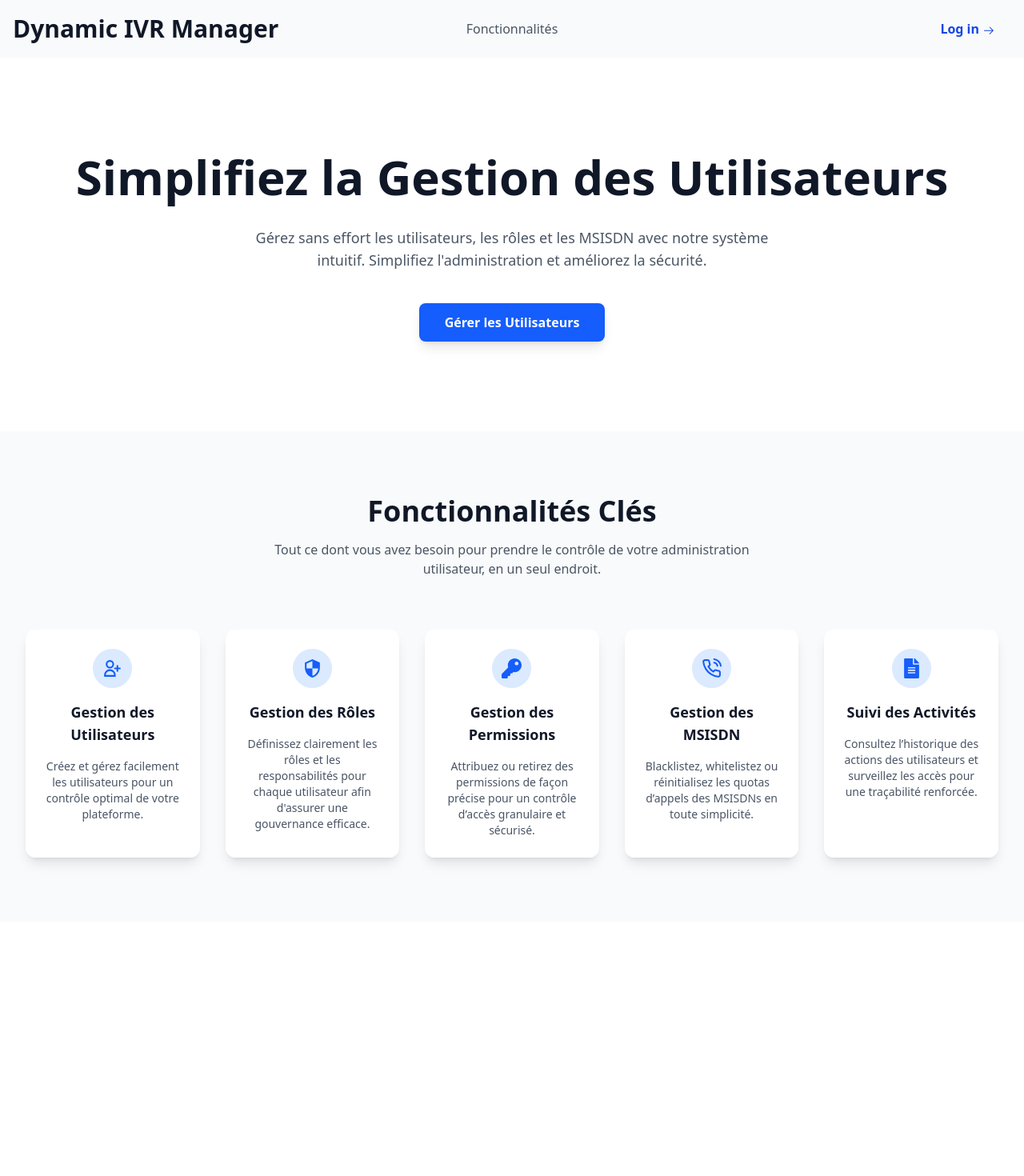
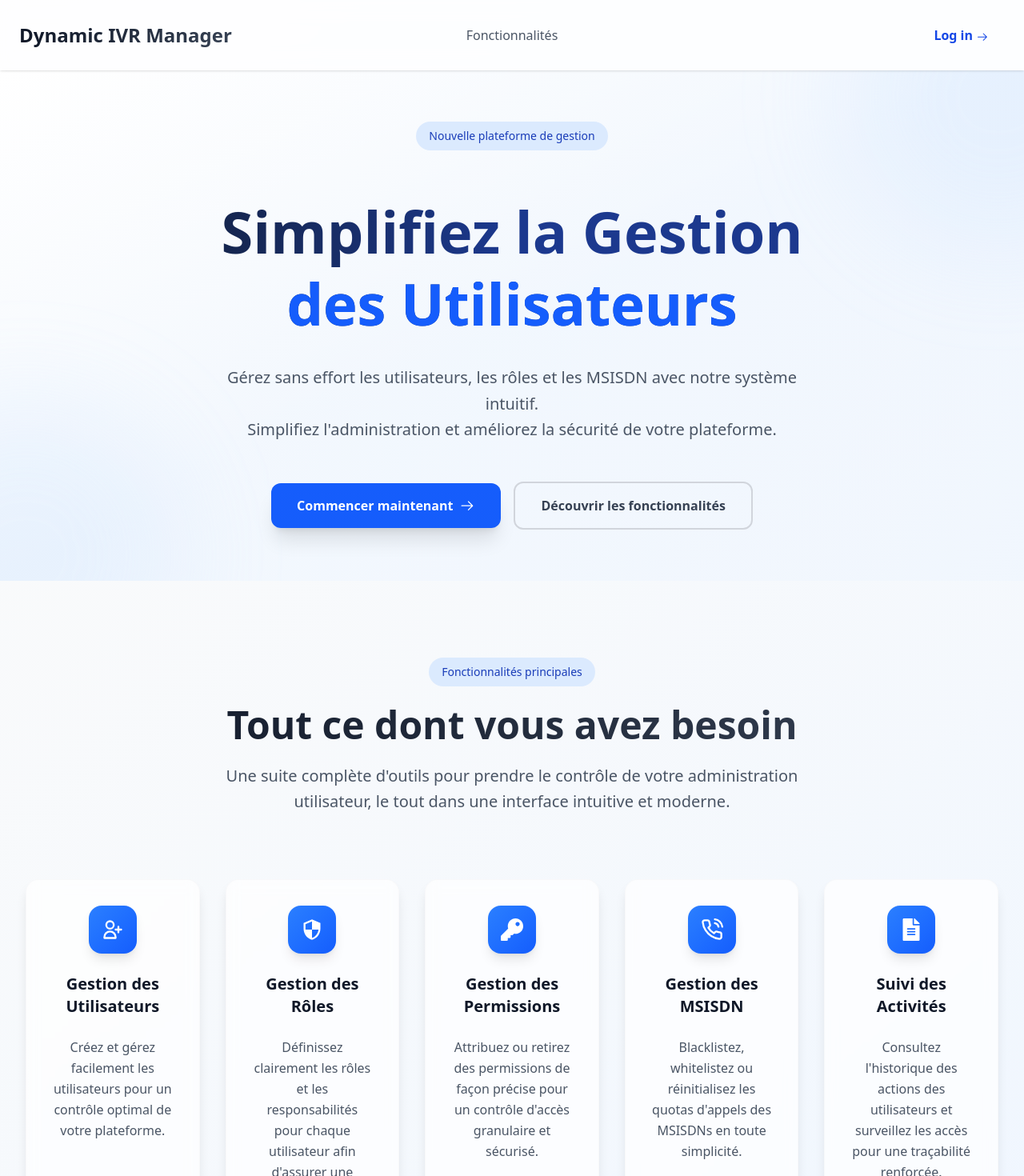
Before and after one commit to AbderaoufSouissi/Dynamic-IVR-Manager, a React (Vite) app in the folder IVR-client/: page / in a window 1280 px wide. Shown: the top 1470 px of the page at 80% size. Before the commit the page ends 1152 px from the top, so only its background shows below. Built offline with nearby package versions, Linux system fonts and the light colour scheme; no server answers.

Commit message:
Frontend: Modification de la page HomePage

```diff
--- a/IVR-client/src/pages/HomePage.tsx
+++ b/IVR-client/src/pages/HomePage.tsx
@@ -4,86 +4,66 @@ import { GoArrowRight } from "react-icons/go";
 import { HiOutlineUserAdd } from "react-icons/hi";
 import { MdOutlineSecurity } from "react-icons/md";
 import { NavLink } from "react-router-dom";
+import Footer from "../components/footer/Footer";
 
 const HomePage = () => {
-
-
   const features = [
     {
       title: "Gestion des Utilisateurs",
       description: "Créez et gérez facilement les utilisateurs pour un contrôle optimal de votre plateforme.",
-      icon: <HiOutlineUserAdd size={25} />
+      icon: <HiOutlineUserAdd size={28} />
     },
     {
       title: "Gestion des Rôles",
       description: "Définissez clairement les rôles et les responsabilités pour chaque utilisateur afin d'assurer une gouvernance efficace.",
-      icon: <MdOutlineSecurity size={25} />
+      icon: <MdOutlineSecurity size={28} />
     },
     {
       title: "Gestion des Permissions",
-      description: "Attribuez ou retirez des permissions de façon précise pour un contrôle d’accès granulaire et sécurisé.",
-      icon: <FaKey size={25} />
+      description: "Attribuez ou retirez des permissions de façon précise pour un contrôle d'accès granulaire et sécurisé.",
+      icon: <FaKey size={28} />
     },
     {
       title: "Gestion des MSISDN",
-      description: "Blacklistez, whitelistez ou réinitialisez les quotas d’appels des MSISDNs en toute simplicité.",
-      icon: <FiPhoneCall size={25} />
+      description: "Blacklistez, whitelistez ou réinitialisez les quotas d'appels des MSISDNs en toute simplicité.",
+      icon: <FiPhoneCall size={28} />
     },
     {
       title: "Suivi des Activités",
-      description: "Consultez l’historique des actions des utilisateurs et surveillez les accès pour une traçabilité renforcée.",
-      icon: <FaFileAlt size={25} />
+      description: "Consultez l'historique des actions des utilisateurs et surveillez les accès pour une traçabilité renforcée.",
+      icon: <FaFileAlt size={28} />
     },
   ];
 
+  const scrollToFeatures = (e: { preventDefault: () => void; }) => {
+    e.preventDefault();
+    const featuresSection = document.getElementById('features-section');
+    if (featuresSection) {
+      featuresSection.scrollIntoView({
+        behavior: 'smooth',
+        block: 'start'
+      });
+    }
+  };
+
   return (
-      // <div className="bg-gray-50 text-gray-800 h-screen flex flex-col scroll-smooth overflow-hidden">
-    //   <Header/>
-    //   <HeroSection />
-    //   <Footer />
-    // </div>
+    <div className="bg-gradient-to-br from-slate-50 to-blue-50 min-h-screen">
+      {/* Enhanced Header */}
+      <header className="flex items-center justify-between px-6 py-6 bg-white/80 backdrop-blur-md shadow-sm sticky top-0 z-50">
+        <div className="flex items-center space-x-3">
 
-
-
-    <div className="bg-gray-50">
-      {/* <header className="bg-white shadow-sm flex">
-
-          <div className="flex justify-between items-center py-4">
-
-            <div className="flex items-center space-x-2">
-              <span className="material-icons text-blue-600 text-3xl">widgets</span>
-              <span className="text-xl font-bold text-gray-800">Dynamic IVR Manager</span>
-            </div>
-
-
-            <div className="flex items-center justify-center">
-              <a className="text-gray-600 hover:text-blue-600 font-medium text-center" href="#">
-                Fonctionnalités
-              </a>
-            </div>
-
-
-            <div className="flex items-center justify-end">
-              <a
-                className="flex items-center text-blue-600 font-semibold hover:text-blue-700"
-                href="#"
-              >
-                Log in <span className="material-icons ml-1">arrow_forward</span>
-              </a>
-            </div>
-          </div>
-
-      </header> */}
-      <header className="relative flex items-center justify-between px-4 py-4">
-        <div>
-
-    <span className="font-bold text-3xl text-gray-900">Dynamic IVR Manager</span>
+          <span className="font-bold text-2xl bg-gradient-to-r from-gray-900 to-gray-700 bg-clip-text text-transparent">
+            Dynamic IVR Manager
+          </span>
         </div>
 
         <div className="absolute left-1/2 transform -translate-x-1/2">
-    <a className="text-gray-600 hover:text-blue-600 font-medium text-center" href="#">
+          <button
+            onClick={scrollToFeatures}
+            className="text-gray-600 hover:text-blue-600 font-medium text-center transition-all duration-300 hover:scale-105 px-4 py-2 rounded-lg hover:bg-blue-50"
+          >
             Fonctionnalités
-    </a>
+          </button>
         </div>
 
         <div>
@@ -99,52 +79,97 @@ const HomePage = () => {
       </header>
 
       <main>
-        {/* Hero Section */}
-        <section className="py-20 md:py-28 text-center bg-white">
-          <div className="container mx-auto px-4 sm:px-6 lg:px-8">
-            <h1 className="text-4xl md:text-6xl font-bold text-gray-900 leading-tight">
-              Simplifiez la Gestion des Utilisateurs
+        {/* Enhanced Hero Section */}
+        <section className="py-10 md:py-16 text-center bg-gradient-to-br from-white via-blue-50/50 to-blue-50/30 relative overflow-hidden">
+          {/* Background decoration */}
+          <div className="absolute inset-0 overflow-hidden">
+            <div className="absolute -top-40 -right-40 w-96 h-96 bg-blue-200/20 rounded-full blur-3xl"></div>
+            <div className="absolute -bottom-40 -left-40 w-96 h-96 bg-blue-200/20 rounded-full blur-3xl"></div>
+          </div>
+
+          <div className="container mx-auto px-4 sm:px-6 lg:px-8 relative z-10">
+            <div className="mb-8">
+              <span className="inline-block px-4 py-2 bg-blue-100 text-blue-800 rounded-full text-sm font-medium mb-6">
+                Nouvelle plateforme de gestion
+              </span>
+            </div>
+
+            <h1 className="text-4xl md:text-7xl font-bold bg-gradient-to-r from-gray-900 via-blue-900 to-blue-900 bg-clip-text text-transparent leading-tight mb-6">
+              Simplifiez la Gestion
+              <br />
+              <span className="text-blue-600">des Utilisateurs</span>
             </h1>
-            <p className="mt-6 max-w-2xl mx-auto text-lg text-gray-600">
+
+            <p className="mt-8 max-w-3xl mx-auto text-xl text-gray-600 leading-relaxed">
               Gérez sans effort les utilisateurs, les rôles et les MSISDN avec notre système intuitif.
-              Simplifiez l'administration et améliorez la sécurité.
+              <br className="hidden md:block" />
+              Simplifiez l'administration et améliorez la sécurité de votre plateforme.
             </p>
-            <div className="mt-10">
+
+            <div className="mt-12 flex flex-col sm:flex-row gap-4 justify-center items-center">
               <NavLink
                 to={"/login"}
-                className="inline-block bg-blue-600 text-white font-semibold py-3 px-8 rounded-lg shadow-lg hover:bg-blue-700 transition-transform transform hover:scale-105"
+                className="inline-flex items-center justify-center bg-gradient-to-r from-blue-600 to-blue-600 text-white font-semibold py-4 px-8 rounded-xl shadow-xl hover:from-blue-700 hover:to-blue-700 transition-all duration-300 transform hover:scale-105 hover:shadow-2xl group"
               >
-                Gérer les Utilisateurs
+                <span>Commencer maintenant</span>
+                <GoArrowRight className="ml-2 w-5 h-5 group-hover:translate-x-1 transition-transform" />
               </NavLink>
+
+              <button
+                onClick={scrollToFeatures}
+                className="inline-flex items-center justify-center border-2 border-gray-300 text-gray-700 font-semibold py-4 px-8 rounded-xl hover:border-blue-600 hover:text-blue-600 transition-all duration-300 hover:bg-white hover:shadow-lg"
+              >
+                Découvrir les fonctionnalités
+              </button>
             </div>
           </div>
         </section>
 
-        {/* Features Section */}
-        <section className="py-20 bg-gray-50">
+        {/* Enhanced Features Section */}
+        <section id="features-section" className="py-24 bg-gradient-to-br from-gray-50 to-blue-50/50">
           <div className="container mx-auto px-4 sm:px-6 lg:px-8">
-            <div className="text-center mb-16">
-              <h2 className="text-3xl md:text-4xl font-bold text-gray-900">Fonctionnalités Clés</h2>
-              <p className="mt-4 max-w-2xl mx-auto text-gray-600">
-                Tout ce dont vous avez besoin pour prendre le contrôle de votre administration utilisateur, en un seul endroit.
+            <div className="text-center mb-20">
+              <span className="inline-block px-4 py-2 bg-blue-100 text-blue-800 rounded-full text-sm font-medium mb-6">
+                Fonctionnalités principales
+              </span>
+              <h2 className="text-4xl md:text-5xl font-bold bg-gradient-to-r from-gray-900 to-gray-700 bg-clip-text text-transparent mb-6">
+                Tout ce dont vous avez besoin
+              </h2>
+              <p className="mt-6 max-w-3xl mx-auto text-xl text-gray-600 leading-relaxed">
+                Une suite complète d'outils pour prendre le contrôle de votre administration utilisateur,
+                le tout dans une interface intuitive et moderne.
               </p>
             </div>
-            <div className="grid grid-cols-1 md:grid-cols-2 lg:grid-cols-5 gap-8">
+
+            <div className="grid grid-cols-1 md:grid-cols-2 lg:grid-cols-3 xl:grid-cols-5 gap-8">
               {features.map((feature, idx) => (
                 <div
                   key={idx}
-                  className="bg-white p-6 rounded-xl shadow-lg hover:shadow-2xl transition-shadow duration-300 flex flex-col items-center text-center space-y-4"
+                  className="group bg-white/70 backdrop-blur-sm p-8 rounded-2xl shadow-lg hover:shadow-2xl transition-all duration-500 flex flex-col items-center text-center space-y-6 border border-gray-100/50 hover:border-blue-200 hover:-translate-y-2"
                 >
-                  <div className="bg-blue-100 p-3 rounded-full">
-                    <span className="material-icons text-blue-600 text-2xl">{feature.icon}</span>
+                  <div className="bg-gradient-to-br from-blue-500 to-blue-600 p-4 rounded-2xl shadow-lg group-hover:scale-110 transition-transform duration-300">
+                    <div className="text-white">
+                      {feature.icon}
                     </div>
-                  <h3 className="text-lg font-bold text-gray-900">{feature.title}</h3>
-                  <p className="text-gray-600 flex-grow text-sm">{feature.description}</p>
+                  </div>
+
+                  <h3 className="text-xl font-bold text-gray-900 group-hover:text-blue-900 transition-colors">
+                    {feature.title}
+                  </h3>
+
+                  <p className="text-gray-600 flex-grow text-base leading-relaxed group-hover:text-gray-700 transition-colors">
+                    {feature.description}
+                  </p>
+
+                  <div className="w-full h-1 bg-gradient-to-r from-blue-500 to-blue-600 rounded-full opacity-0 group-hover:opacity-100 transition-opacity duration-300"></div>
                 </div>
               ))}
             </div>
           </div>
         </section>
+
+        {/* Call to Action Section */}
+        <Footer/>
       </main>
     </div>
   );
```
Lines whose indentation alone changed are shown as unchanged.
